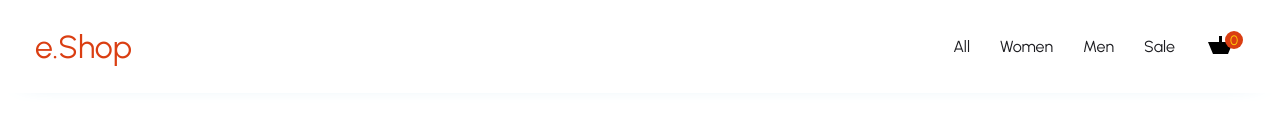
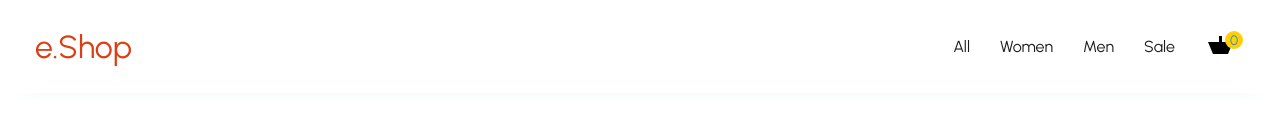
Before and after one commit to danihazler/e-shop, a Next.js app: page / in a window 1280 px wide. Shown: the top 139 px of the page. Built offline with nearby package versions, Linux system fonts and the light colour scheme.

Commit message:
Delete unnecessary css on basket icon

```diff
--- a/components/icons/shop-basket/styles.module.scss
+++ b/components/icons/shop-basket/styles.module.scss
@@ -9,22 +9,11 @@
         top: 50%;
         left: 50%;
         transform: translate(50%, 50%);
-        fill: $yellow;
+        fill: $blue;
         font-size: 0.85rem;
     }
 
     circle {
-        fill: $orange;
-    }
-
-    &::after {
-        content: '';
-        width: 50px;
-        height: 50px;
-        position: relative;
-        top: 50%;
-        left: 50%;
-        transform: translate(50%, 50%);
-        background-color: $orange;
+        fill: $yellow;
     }
 }
```
